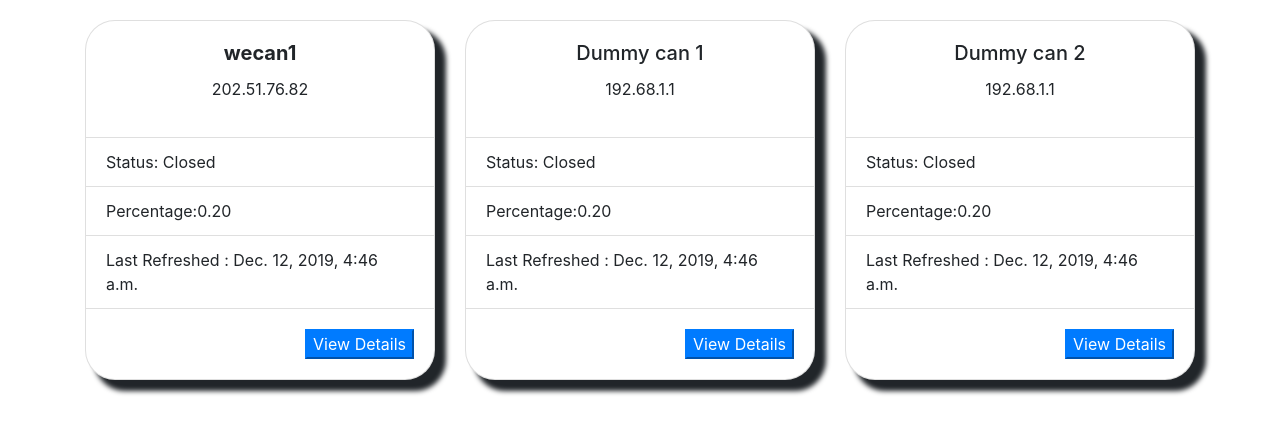
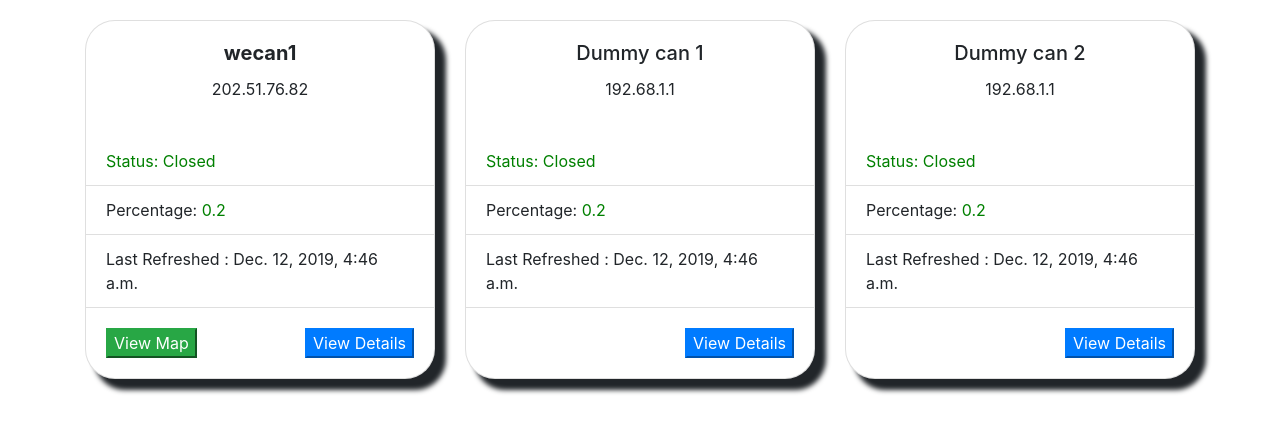
Before and after one commit to dcostersabin/WeCan, a Django app: page /view/ in a window 1280 px wide. Shown: the top 434 px of the page. Run offline with Django 3.2, Linux system fonts and the light colour scheme; data comes from the database, SQL or seed files in the repository; both versions use the stored data as it was after the commit; some libraries are stand-ins or nearby versions.

Commit message:
Location Added

```diff
--- a/wecan_server/requestHandler/views.py
+++ b/wecan_server/requestHandler/views.py
@@ -25,7 +25,8 @@ def index(request):
 
 def view(request):
     latest = Can.objects.last();
-    context = dict(ip=latest.ip, status=latest.status, level=latest.level, date=latest.date,canid=latest.canid)
+    context = dict(ip=latest.ip, status=latest.status, level=float(latest.level), date=latest.date,canid=latest.canid)
+    # return HttpResponse(datetime.now())
     return HttpResponse(render(request, "aaa.html", context))
 
 
@@ -35,3 +36,20 @@ def detail(request):
         "obj": latest
     }
     return HttpResponse(render(request, "details.html", latest))
+
+
+def location(request):
+    import requests
+
+    url = "https://apility-io-ip-geolocation-v1.p.rapidapi.com/" + request.GET['ip']
+
+    headers = {
+        'x-rapidapi-host': "apility-io-ip-geolocation-v1.p.rapidapi.com",
+        'x-rapidapi-key': "4e4506b3eemsh8c2b49b2f18e958p1df746jsn791bfba24c44",
+        'accept': "application/json"
+    }
+
+    response = requests.request("GET", url, headers=headers)
+
+
+    return HttpResponse(response)
--- a/wecan_server/templates/aaa.html
+++ b/wecan_server/templates/aaa.html
@@ -19,13 +19,10 @@
       body{
         padding-top:20px;
       }
+
     </style>
 </head>
-<link rel="stylesheet" href="https://maxcdn.bootstrapcdn.com/bootstrap/4.0.0/css/bootstrap.min.css" integrity="sha384-Gn5384xqQ1aoWXA+058RXPxPg6fy4IWvTNh0E263XmFcJlSAwiGgFAW/dAiS6JXm" crossorigin="anonymous">
-<script src="https://code.jquery.com/jquery-3.2.1.slim.min.js" integrity="sha384-KJ3o2DKtIkvYIK3UENzmM7KCkRr/rE9/Qpg6aAZGJwFDMVNA/GpGFF93hXpG5KkN" crossorigin="anonymous"></script>
-<script src="https://cdnjs.cloudflare.com/ajax/libs/popper.js/1.12.9/umd/popper.min.js" integrity="sha384-ApNbgh9B+Y1QKtv3Rn7W3mgPxhU9K/ScQsAP7hUibX39j7fakFPskvXusvfa0b4Q" crossorigin="anonymous"></script>
-<script src="https://maxcdn.bootstrapcdn.com/bootstrap/4.0.0/js/bootstrap.min.js" integrity="sha384-JZR6Spejh4U02d8jOt6vLEHfe/JQGiRRSQQxSfFWpi1MquVdAyjUar5+76PVCmYl" crossorigin="anonymous"></script>
-
+<link rel="stylesheet" href="https://stackpath.bootstrapcdn.com/bootstrap/4.4.1/css/bootstrap.min.css" integrity="sha384-Vkoo8x4CGsO3+Hhxv8T/Q5PaXtkKtu6ug5TOeNV6gBiFeWPGFN9MuhOf23Q9Ifjh" crossorigin="anonymous">
 <body>
     <div class="container">
         <div class="row">
@@ -38,18 +35,29 @@
                         <p class="text-center ">{{ ip }}</p>
                     </div>
                     <ul class="list-group list-group-flush">
-                        <li class="list-group-item" style="text-red">Status:
+
                             {% if status == '2' %}
+                                 <li class="list-group-item" style="color: red" >Status:
                             Dirty Sensor
                             {% elif status == '0' %}
+                                <li class="list-group-item"  style="color:green;" >Status:
                             Closed
                         {% endif %}
 
                         </li>
-                        <li class="list-group-item" style="text-blue">Percentage:{{ level }}</li>
+                        <li class="list-group-item " >Percentage:
+                            {% if level <= 0.3 %}
+                            <span style="color: green">{{ level }}</span>
+                            {% elif level >= 0.3 and level <= 0.9  %}
+                            <span style="color: orange">{{ level }}</span>
+                            {% else %}
+                            <span style="color: red">{{ level }}</span>
+                        {% endif %}
+                        </li>
                     <li class="list-group-item">Last Refreshed : {{ date }}</li>
                     </ul>
                     <div class="card-body">
+                        <button class="map btn-success" onclick="window.location.href='/location/?ip={{ ip }}'">View Map</button>
                         <button class="Details btn-primary float-right" onclick="window.location.href='/detail'">View Details</button>
                     </div>
 
@@ -63,14 +71,22 @@
                         <p class="text-center">192.68.1.1</p>
                     </div>
                      <ul class="list-group list-group-flush">
-                        <li class="list-group-item" style="text-red">Status:  {% if status == '2' %}
+                        <li class="list-group-item" style="color:green;"  >Status:  {% if status == '2' %}
                             Dirty Sensor
                             {% elif status == '0' %}
                             Closed
                         {% endif %}
 
                         </li>
-                        <li class="list-group-item" style="text-blue">Percentage:{{ level }}</li>
+                        <li class="list-group-item"   >Percentage:
+                        {% if level <= 0.3 %}
+                            <span style="color: green">{{ level }}</span>
+                            {% elif level >= 0.3 and level <= 0.9  %}
+                            <span style="color: orange">{{ level }}</span>
+                            {% else %}
+                            <span style="color: red">{{ level }}</span>
+                        {% endif %}
+                        </li>
                     <li class="list-group-item">Last Refreshed : {{ date }}</li>
                     </ul>
                     <div class="card-body">
@@ -87,14 +103,22 @@
                         <p class="text-center">192.68.1.1</p>
                     </div>
                     <ul class="list-group list-group-flush">
-                        <li class="list-group-item" style="text-red">Status:  {% if status == '2' %}
+                        <li class="list-group-item"  style="color:green;" >Status:  {% if status == '2' %}
                             Dirty Sensor
                             {% elif status == '0' %}
                             Closed
                         {% endif %}
 
                         </li>
-                        <li class="list-group-item" style="text-blue">Percentage:{{ level }}</li>
+                        <li class="list-group-item" style="text-blue">Percentage:
+                        {% if level <= 0.3 %}
+                            <span style="color: green">{{ level }}</span>
+                            {% elif level >= 0.3 and level <= 0.9  %}
+                            <span style="color: orange">{{ level }}</span>
+                            {% else %}
+                            <span style="color: red">{{ level }}</span>
+                        {% endif %}
+                        </li>
                     <li class="list-group-item">Last Refreshed : {{ date }}</li>
                     </ul>
                     <div class="card-body">
--- a/wecan_server/wecan_server/urls.py
+++ b/wecan_server/wecan_server/urls.py
@@ -21,6 +21,7 @@ urlpatterns = [
     path('admin/', admin.site.urls),
     path('',v.index, name='index'),
     path('view/',v.view, name="view"),
-    path('detail/', v.detail, name="detail")
+    path('detail/', v.detail, name="detail"),
+    path('location/',v.location, name="location"),
 
 ]
```
Also changed, not shown: wecan_server/templates/details.html (+4 -4 lines), wecan_server/db.sqlite3, 1 other file.
